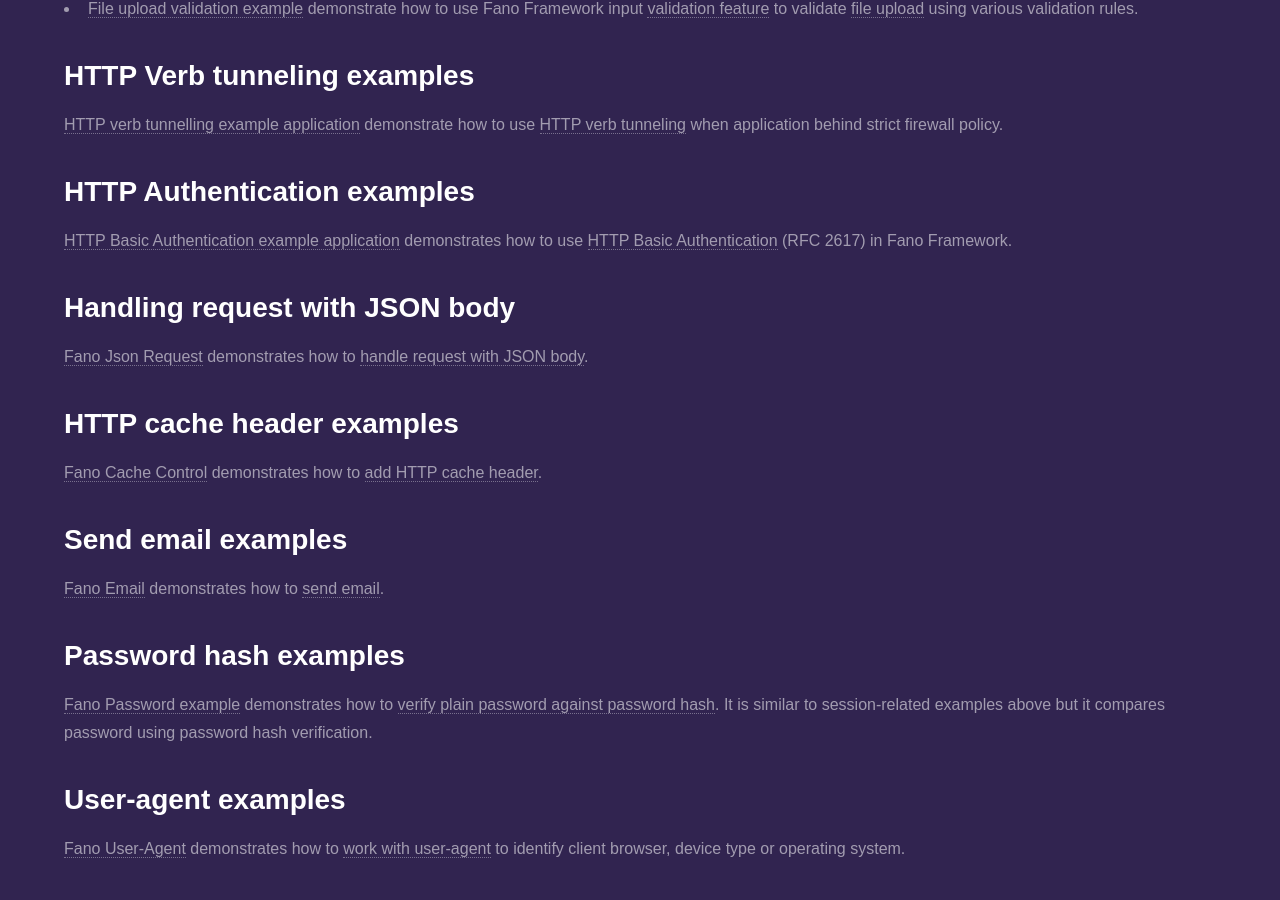
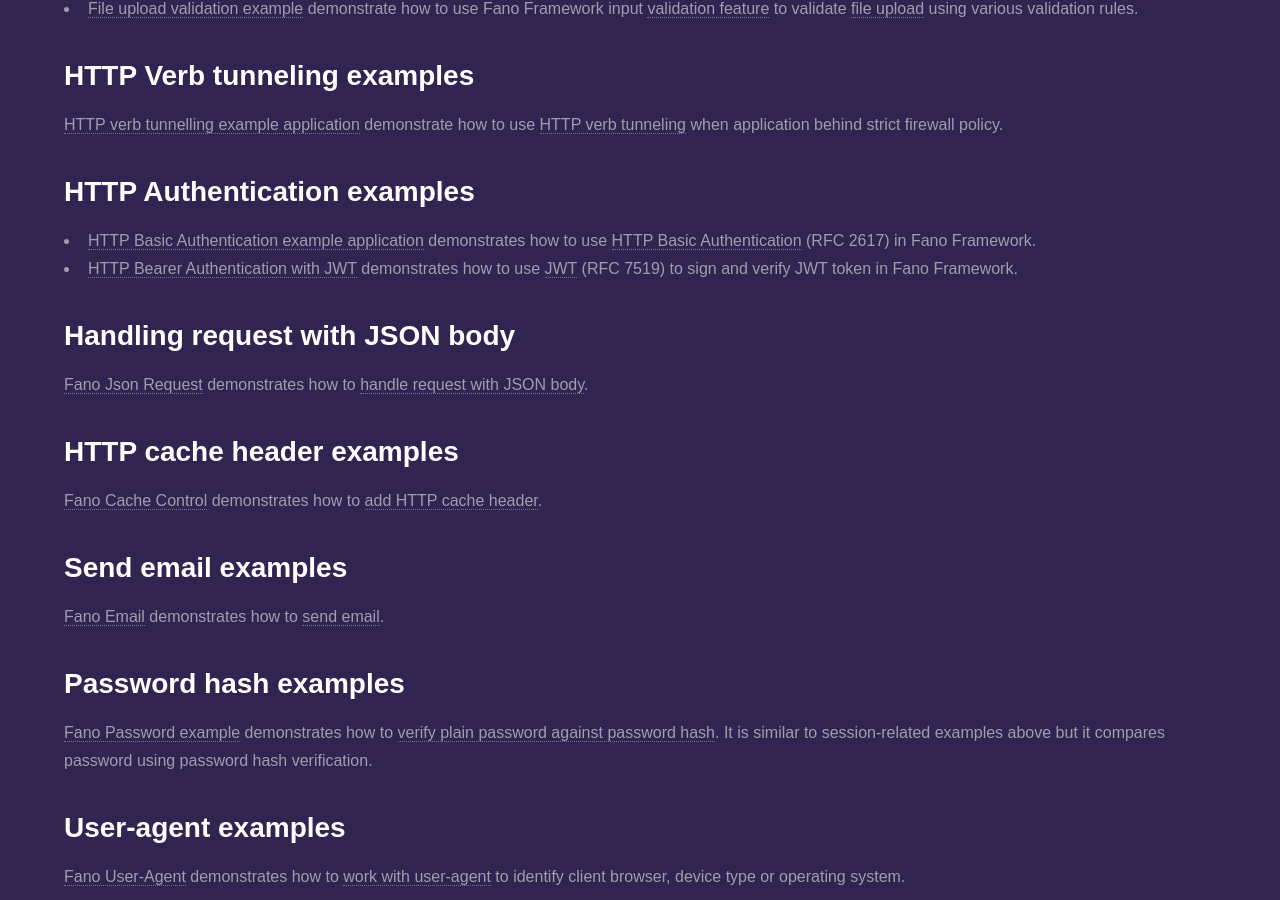
Before and after one commit to fanoframework/fanoframework.github.io, a Jekyll site: the page built from examples/index.md, in a window 1280 px wide and 900 px high, scrolled down 2231 px. Built offline with Jekyll 4.4.1, drawn with Linux system fonts in a browser that asks for light colours; our own code applies the rules of GitHub Pages for plain Markdown files.

Commit message:
add reference to fano-jwt example

```diff
--- a/examples/index.md
+++ b/examples/index.md
@@ -80,7 +80,8 @@
 
 ## HTTP Authentication examples
 
-[HTTP Basic Authentication example application](https://github.com/fanoframework/fano-basic-auth) demonstrates how to use [HTTP Basic Authentication](/security/http-authentication) (RFC 2617) in Fano Framework.
+- [HTTP Basic Authentication example application](https://github.com/fanoframework/fano-basic-auth) demonstrates how to use [HTTP Basic Authentication](/security/http-authentication) (RFC 2617) in Fano Framework.
+- [HTTP Bearer Authentication with JWT](https://github.com/fanoframework/fano-jwt) demonstrates how to use [JWT](https://tools.ietf.org/html/rfc7519) (RFC 7519) to sign and verify JWT token in Fano Framework.
 
 ## Handling request with JSON body
 
```
Also changed, not shown: security/http-authentication/index.md (+1 -1 lines), security/jwt/index.md (+1 -0 lines).
